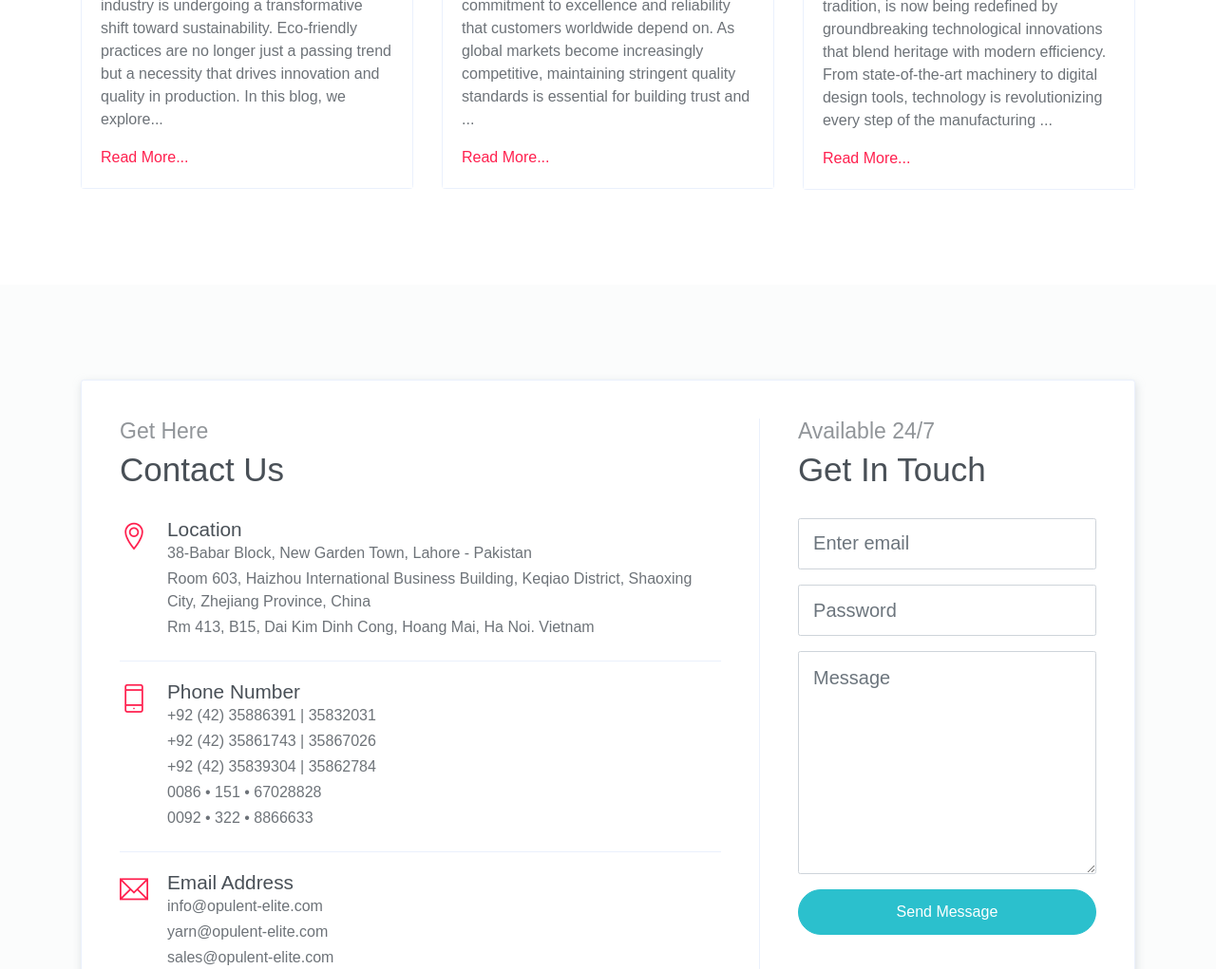
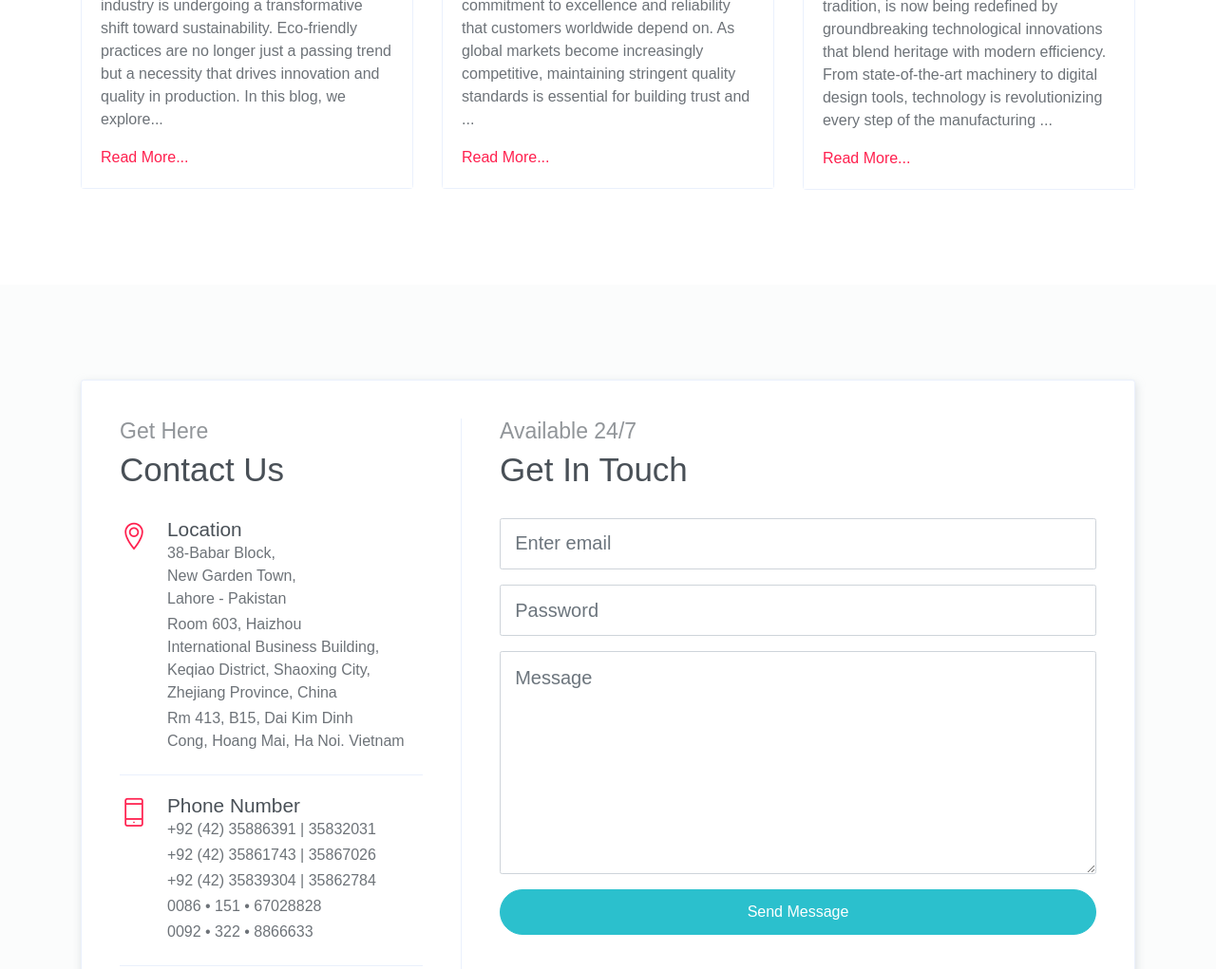
Before and after one commit to ammar104a/newolve.github.io, a plain HTML site: page index.html in a window 1280 px wide. Shown: the part 6361-7382 px from the top of the page at 95% size. Drawn offline with Linux system fonts and the light colour scheme.

Commit message:
Updated Contact form

```diff
--- a/index.html
+++ b/index.html
@@ -431,9 +431,9 @@
                         <i class="ti-location-pin"></i>
                         <div class="">
                             <h5>Location</h5>
-                            <p> 38-Babar Block, New Garden Town, Lahore - Pakistan</p>
-                            <p> Room 603, Haizhou International Business Building, Keqiao District, Shaoxing City, Zhejiang Province, China</p>
-                            <p> Rm 413, B15, Dai Kim Dinh Cong, Hoang Mai, Ha Noi. Vietnam</p>
+                            <p> 38-Babar Block, <br>New Garden Town, <br>Lahore - Pakistan</p>
+                            <p> Room 603, Haizhou <br>International Business Building, <br>Keqiao District, Shaoxing City, <br>Zhejiang Province, China</p>
+                            <p> Rm 413, B15, Dai Kim Dinh <br>Cong, Hoang Mai, Ha Noi. Vietnam</p>
                         </div>
                     </div>
                     <div class="item">
```
Also changed, not shown: 1 other file.
